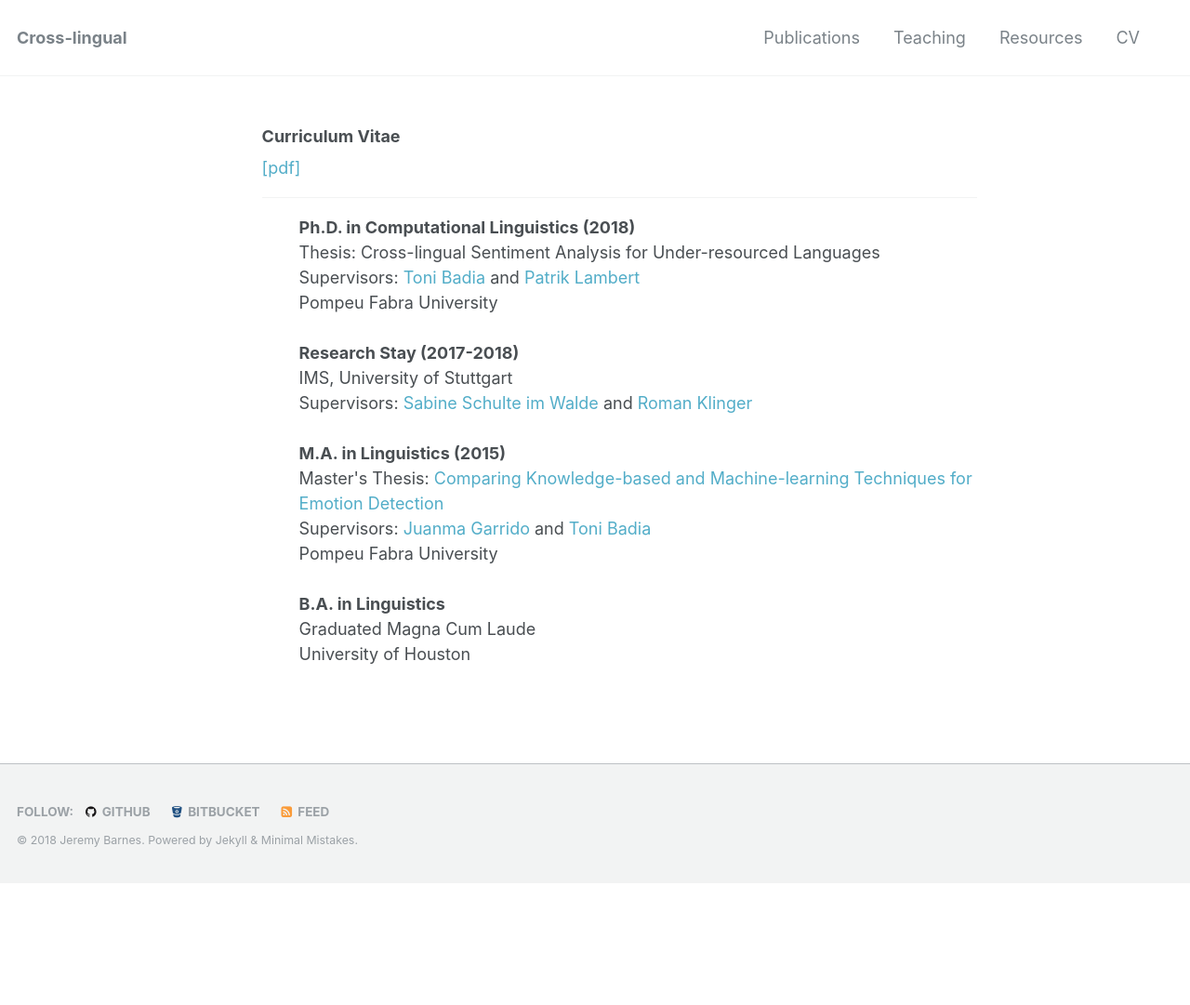
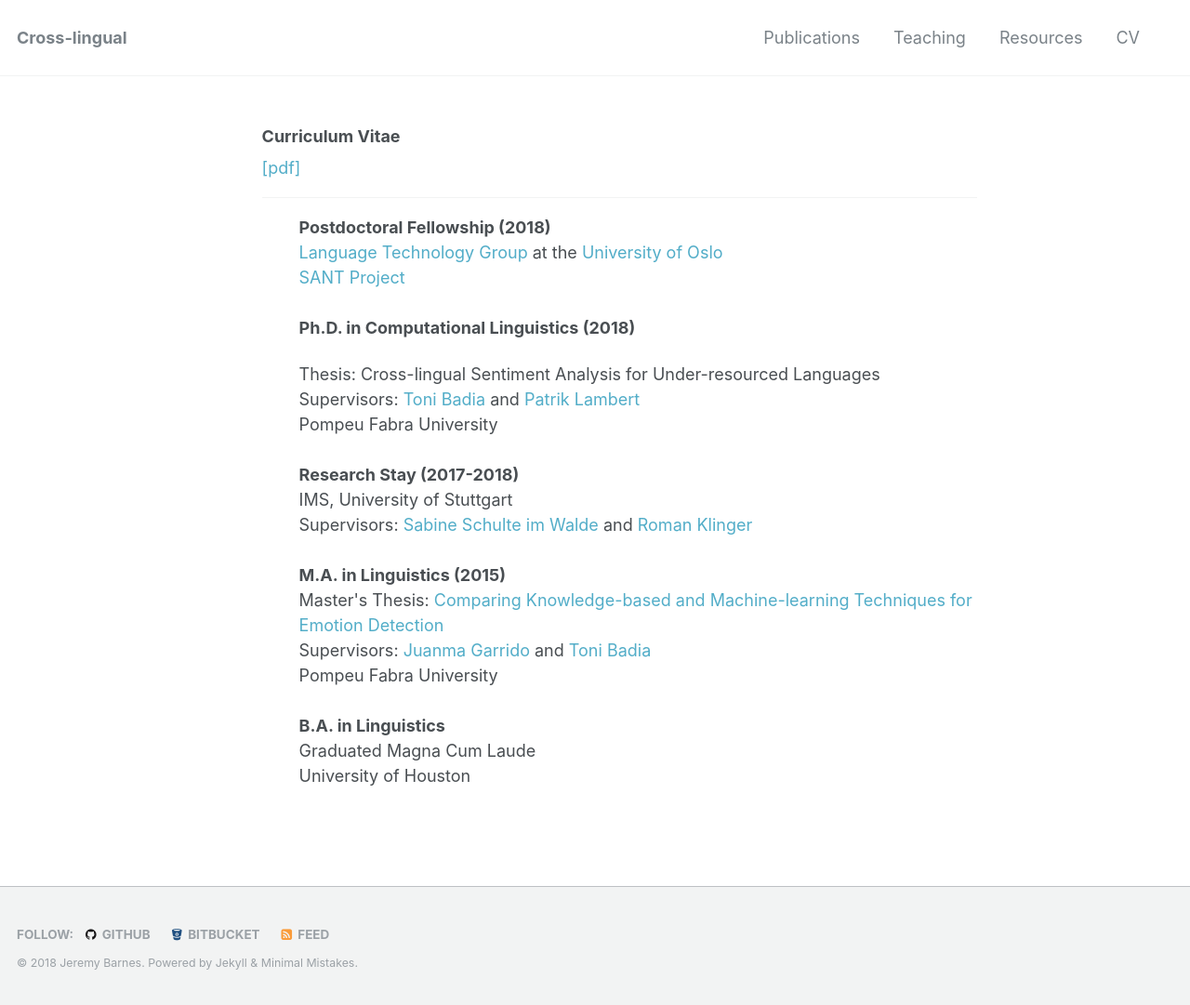
Before and after one commit to jerbarnes/jbarnesspain.github.io, a Jekyll site: the page built from cv/index.html, in a window 1280 px wide. Shown: the whole page at 93% size. Built offline with Jekyll 4.4.1, drawn with Linux system fonts in a browser that asks for light colours; before the commit the page ends 950 px from its top, so only the background shows below that.

Commit message:
updated cv

```diff
--- a/cv/index.html
+++ b/cv/index.html
@@ -12,6 +12,11 @@ font:
     <div class="article-wrap">
 
 <ul>
+
+	<strong>Postdoctoral Fellowship (2018)</strong><p>
+		<a href="https://www.mn.uio.no/ifi/english/research/groups/ltg/"> Language Technology Group</a> at the <a href="https://www.uio.no/"> University of Oslo</a><br>
+		<a href="https://www.mn.uio.no/ifi/english/research/projects/sant/"> SANT Project</a><br><br>
+
 	<strong>Ph.D. in Computational Linguistics (2018)</strong><p>
 		Thesis: Cross-lingual Sentiment Analysis for Under-resourced Languages<br>
 		Supervisors: <a href="https://www.upf.edu/es/web/taln/entry/-/-/15853/adscripcion/antoni-badia"> Toni Badia</a> and <a href="http://glicom.upf.edu/lambert/"> Patrik Lambert</a><br>
```
